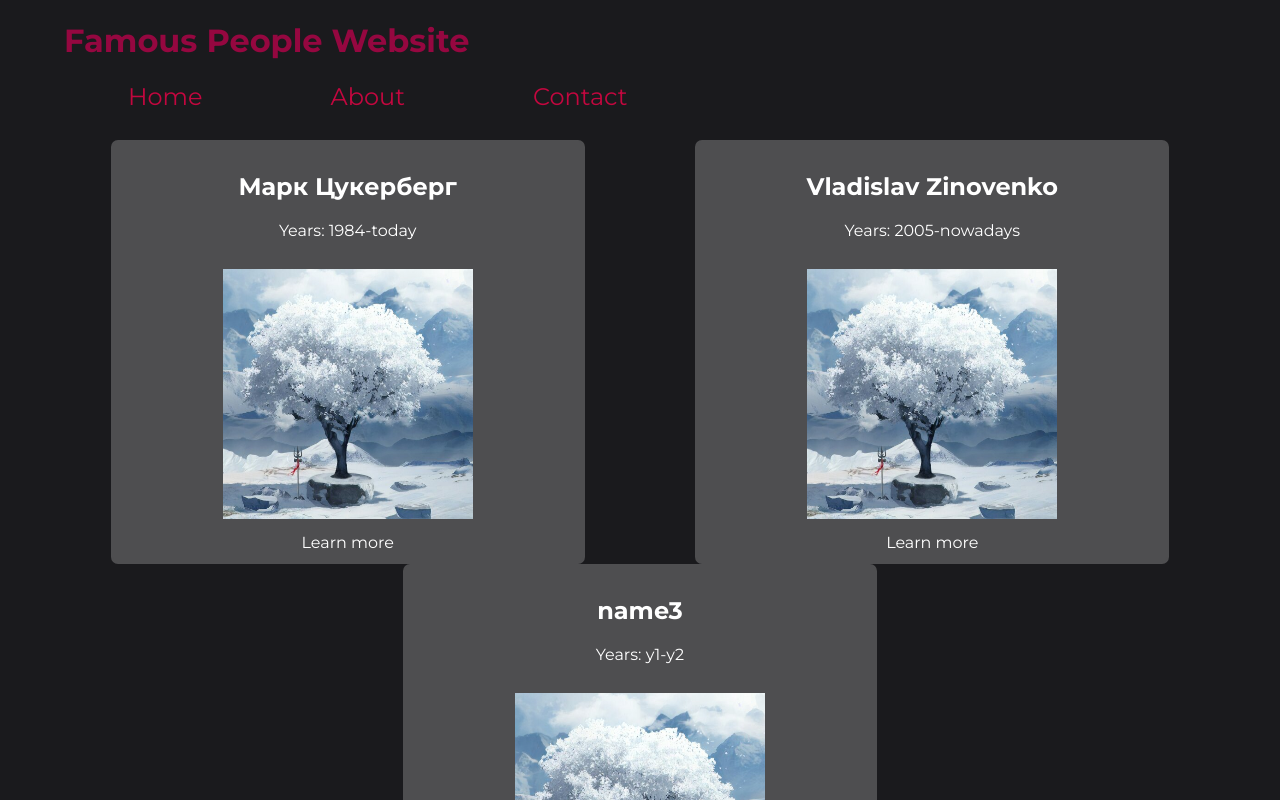
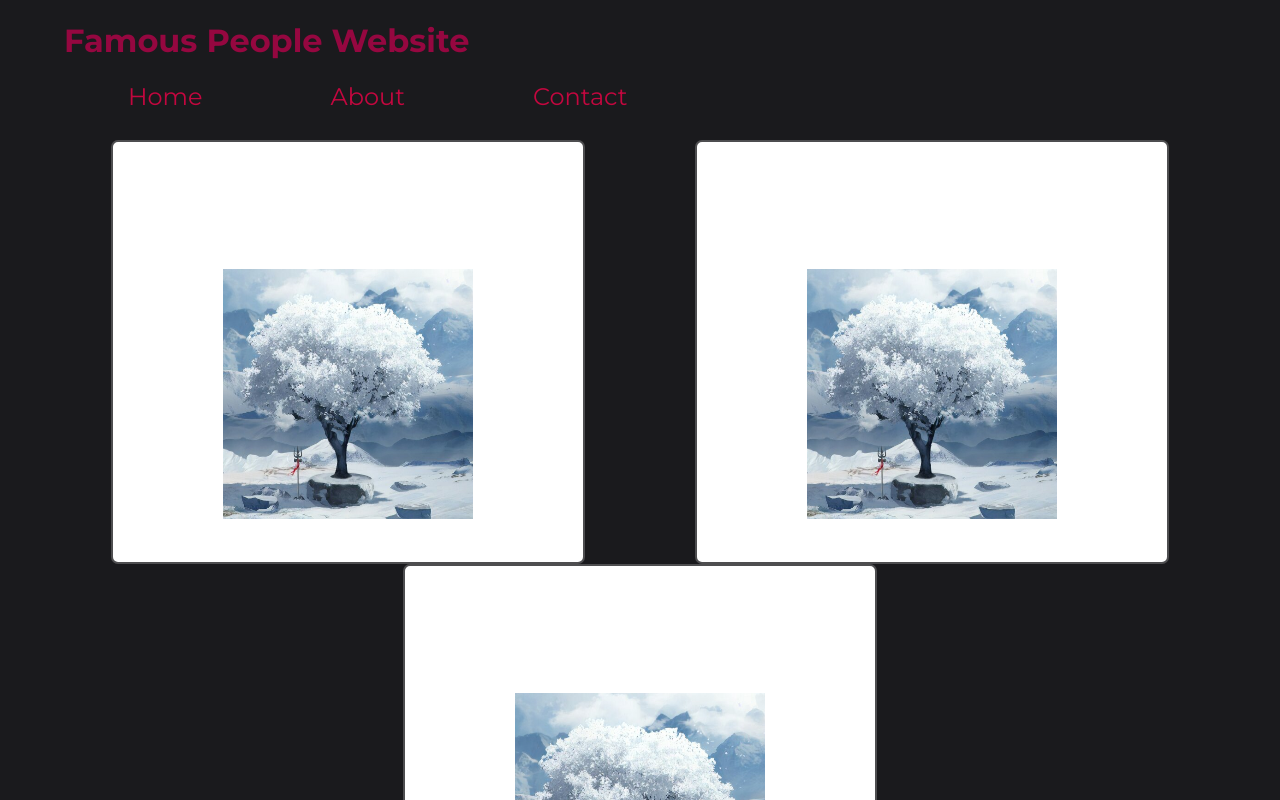
Before and after one commit to spooozy/UID_lab2, a React (Create React App) app: page / in a window 1280 px wide. Shown: the top 800 px of the page. Built offline with nearby package versions, Linux system fonts and the light colour scheme.

Commit message:
change bg

```diff
--- a/package.json
+++ b/package.json
@@ -13,7 +13,7 @@
   },
   "scripts": {
     "predeploy": "npm run build",
-    "deploy": "gh-pages -d build",
+    "deploy": "npm run build && gh-pages -d build",
     "start": "react-scripts start",
     "build": "react-scripts build",
     "test": "react-scripts test",
--- a/src/Components/PersonCard.css
+++ b/src/Components/PersonCard.css
@@ -11,7 +11,7 @@
     border-radius: 7px;
     padding: 10px; /* Добавление отступа внутри контейнера */
     text-align: center;
-    background: #4e4e50;
+    background: #fff;
 }
 .person-card
 .class-text{
--- a/src/index.css
+++ b/src/index.css
@@ -19,6 +19,7 @@
   flex-direction: row;
   flex-wrap: wrap;
   justify-content: space-evenly;
+
 }
 
 code {
```
